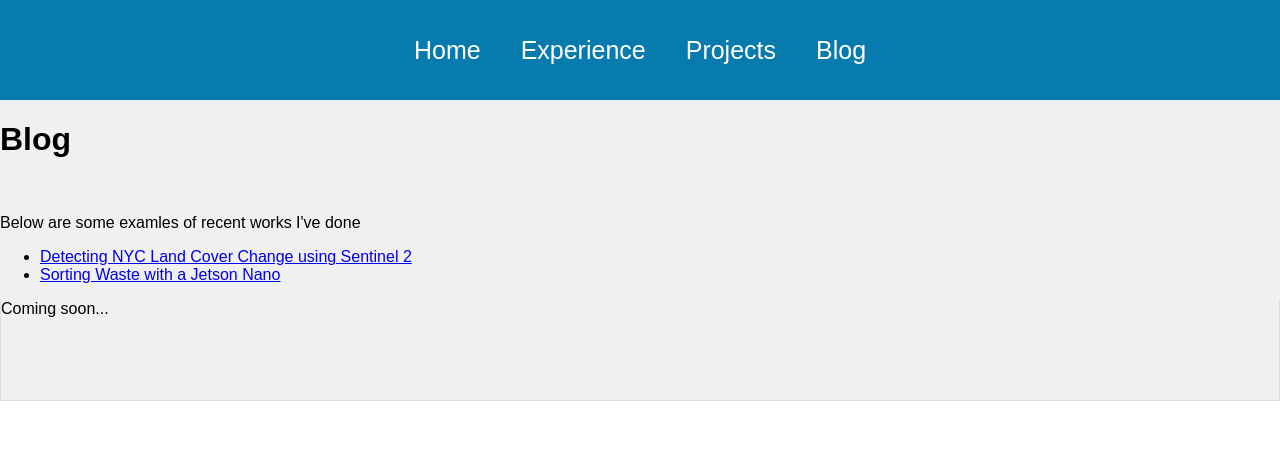
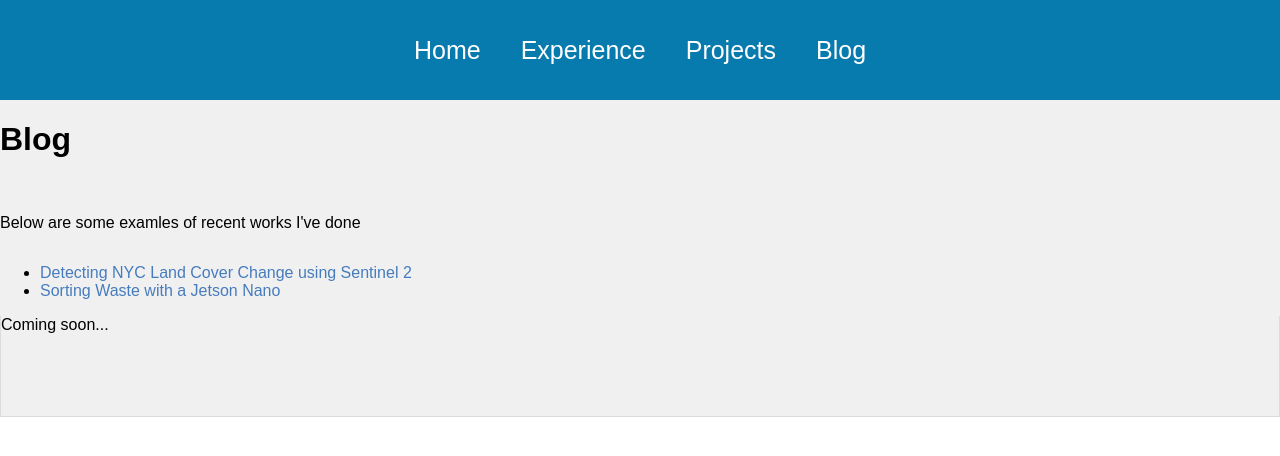
Before and after one commit to nkasmanoff/nkasmanoff.github.io, a React (Create React App) app: page /blog in a window 1280 px wide. Shown: the top 456 px of the page. Built offline with nearby package versions, Linux system fonts and the light colour scheme.

Commit message:
update: css files

```diff
--- a/src/App.css
+++ b/src/App.css
@@ -11,3 +11,9 @@ body {
   padding: 0;
   margin: 0;
 }
+
+a {
+  color: rgb(70, 124, 190);
+  background-color: transparent;
+  text-decoration: none;
+}
--- a/src/pages/Blog.js
+++ b/src/pages/Blog.js
@@ -2,6 +2,7 @@ import React from "react";
 import Tab from "../components/Tab";
 import nycSentinel from "./blogPosts/nycSentinel";
 import wasteClassifier from "./blogPosts/wasteClassifier";
+import "../styles/Blog.css";
 
 function Blog(){
     const tabContent = [
@@ -14,11 +15,12 @@ function Blog(){
 
       ];
 
-    return <div><h1>Blog</h1>
+    return <div ><h1>Blog</h1>
 
             <br></br>
 
             <p>Below are some examles of recent works I've done</p>
+            <div className = "article">
             <Tab>
               {tabContent.map((tab, idx) => (
                 <Tab.TabPane key={`Tab-${idx}`} tab={tab.title}>
@@ -26,7 +28,7 @@ function Blog(){
                 </Tab.TabPane>
               ))}
             </Tab>
-
+            </div>
 
     </div>
 
--- a/src/pages/Home.js
+++ b/src/pages/Home.js
@@ -32,9 +32,10 @@ function Home() {
               </Link>
               <p> Thanks for checking out my website! I'm Noah, an engineer devoted to exploring inter-disciplinary applications of machine learning and data science.
 										 Along the way, the way, I have learned a lot about this field by working on projects in Cosmology, Business Analytics, Healthcare, Earth Science, and more.
-										In my current role, I serve as a Full Stack / Machine Learning Engineer for a leading fintech start-up, <a href="https://dwightfunding.com/">Dwight Funding</a>.
+										In my current role, I serve as a Full Stack / Machine Learning Engineer for a leading fintech start-up, <a href="https://dwightfunding.com/"  color="red">Dwight Funding</a>.
               </p>
         </div>
+
 
       </div>
 
--- /dev/null
+++ b/src/styles/Blog.css
@@ -0,0 +1,8 @@
+.article {
+    width: 100%;
+    display: flex;
+
+    flex-direction: column;
+    font-family: Arial, Helvetica, sans-serif;
+    background-color: #f0f0f0;
+  }
--- a/src/styles/Home.css
+++ b/src/styles/Home.css
@@ -17,7 +17,7 @@
     justify-content: center;
     align-items: center;
     text-align: center;
-    background-color: #2d2b37;
+    background-color: #24222f;
     color: #f0f0f0;
   }
 
```
